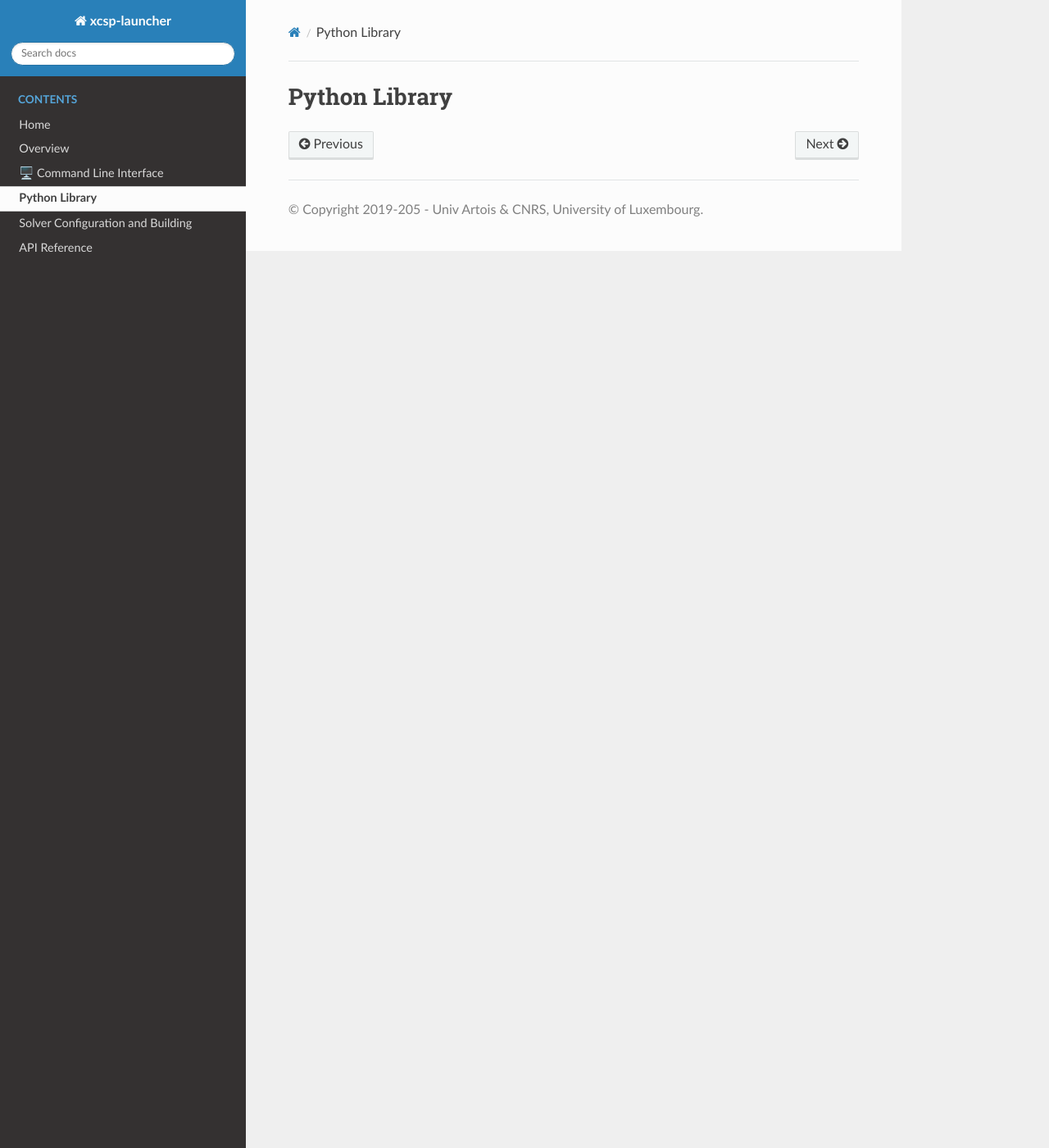
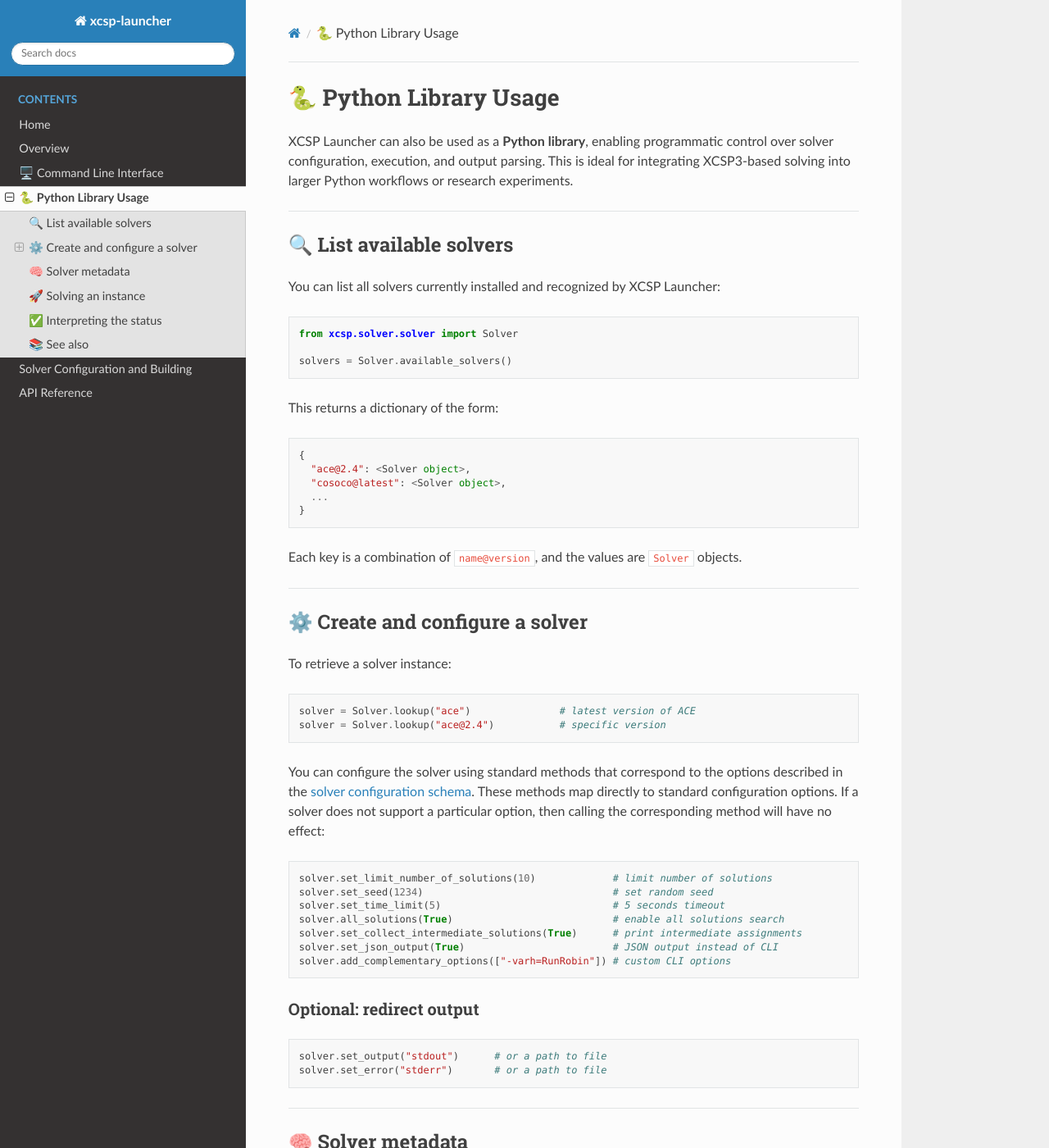
Before and after one commit to CPToolset/XCSP-Launcher, a Sphinx documentation site: the page built from docs/library.md, in a window 1280 px wide and 1400 px high. Shown: the whole window at 82% size. Built offline with Sphinx 7.4.7 and the Read the Docs theme 3.1.0, drawn with Linux system fonts in a browser that asks for light colours; some of the changed text lies outside the part shown.

Commit message:
docs(docs/,-README): updates documentation

````diff
--- a/docs/library.md
+++ b/docs/library.md
@@ -1,8 +1,142 @@
-# Python Library
+# 🐍 Python Library Usage
 
-```{eval-rst}
-.. toctree::
-    :maxdepth: 3
+XCSP Launcher can also be used as a **Python library**, enabling programmatic control over solver configuration,
+execution, and output parsing.
+This is ideal for integrating XCSP3-based solving into larger Python workflows or research experiments.
+
+---
+
+## 🔍 List available solvers
+
+You can list all solvers currently installed and recognized by XCSP Launcher:
+
+```python
+from xcsp.solver.solver import Solver
+
+solvers = Solver.available_solvers()
+```
+
+This returns a dictionary of the form:
+
+```python
+{
+  "ace@2.4": <Solver object>,
+  "cosoco@latest": <Solver object>,
+  ...
+}
+```
+
+Each key is a combination of `name@version`, and the values are [`Solver`](https://xcsp.readthedocs.io/en/latest/api.html#xcsp.solver.solver.Solver) objects.
+
+---
+
+## ⚙️ Create and configure a solver
+
+To retrieve a solver instance:
+
+```python
+solver = Solver.lookup("ace")               # latest version of ACE
+solver = Solver.lookup("ace@2.4")           # specific version
+```
 
 
+You can configure the solver using standard methods that correspond to the options described in the
+[solver configuration schema](https://xcsp.readthedocs.io/en/latest/solver_configuration.html#command-line-execution).
+These methods map directly to standard configuration options. If a solver does not support a particular option,
+then calling the corresponding method will have no effect:
+
+```python
+solver.set_limit_number_of_solutions(10)             # limit number of solutions
+solver.set_seed(1234)                                # set random seed
+solver.set_time_limit(5)                             # 5 seconds timeout
+solver.all_solutions(True)                           # enable all solutions search
+solver.set_collect_intermediate_solutions(True)      # print intermediate assignments
+solver.set_json_output(True)                         # JSON output instead of CLI
+solver.add_complementary_options(["-varh=RunRobin"]) # custom CLI options
 ```
+
+
+### Optional: redirect output
+
+```python
+solver.set_output("stdout")      # or a path to file
+solver.set_error("stderr")       # or a path to file
+```
+
+---
+
+## 🧠 Solver metadata
+
+You can access solver details through these properties:
+
+```python
+solver.id        # e.g., 'fr.cril.xcsp.ace'
+solver.name      # e.g., 'ACE'
+solver.version   # e.g., '2.4'
+solver.cmd       # full solver command template
+```
+
+---
+
+## 🚀 Solving an instance
+
+Once configured, you can launch the solver on an XCSP3 instance:
+
+```python
+results = solver.solve("path/to/instance.xml")
+```
+
+If you want to keep live output from the solver:
+
+```python
+results = solver.solve("path/to/instance.xml", keep_solver_output=True)
+```
+
+The return value is a dictionary of the form:
+
+```json
+{
+  "status": "SATISFIABLE",
+  "bounds": [
+    {"value": 42, "wall_clock_time": 0.2, "cpu_time": 0.1},
+    ...
+  ],
+  "assignments": [
+    {"solution": "x1=0 x2=1 x3=2", "wall_clock_time": 0.3, "cpu_time": 0.2},
+    ...
+  ],
+  "wall_clock_time": 1.45,
+  "cpu_time": 1.12
+}
+```
+
+---
+
+## ✅ Interpreting the status
+
+The final solver status is available as an enum:
+
+```python
+from xcsp.solver.solver import ResultStatusEnum
+
+solver.status() == ResultStatusEnum.SATISFIABLE
+solver.objective_value()  # Get last objective value found (if any)
+```
+
+Possible statuses include:
+
+* `SATISFIABLE`
+* `UNSATISFIABLE`
+* `OPTIMUM FOUND`
+* `UNKNOWN`
+* `TIMEOUT`
+* `MEMOUT`
+* `ERROR`
+
+---
+
+## 📚 See also
+
+* 🔧 [Solver Configuration Format](solver_configuration.md)
+* 🖥️ [Command Line Usage](cli.md)
+* 🧩 [API Reference](api.md)
````
Also changed, not shown: README.md (+1 -1 lines).
